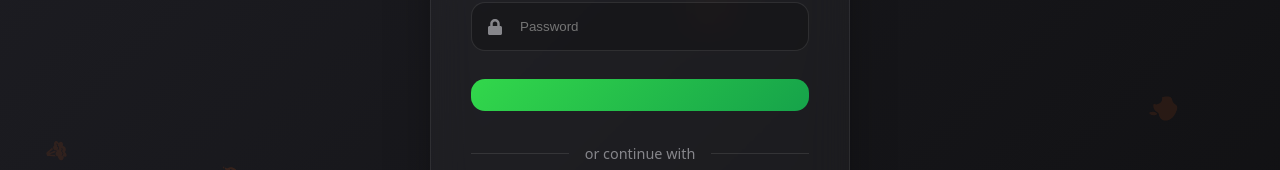
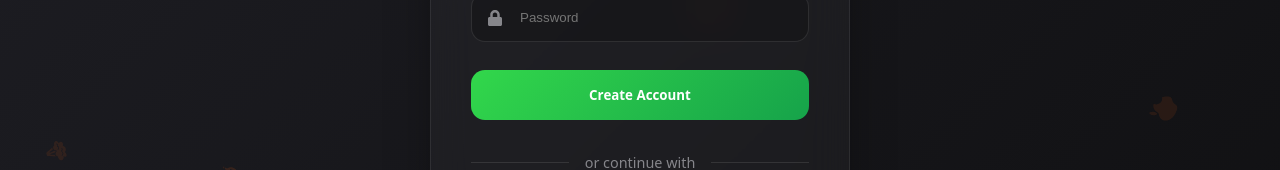
Before and after one commit to Yusuf2236/lider-bazar, a Next.js app: page /register in a window 1280 px wide. Shown: the part 449-619 px from the top of the page. Built offline with nearby package versions, Linux system fonts and the light colour scheme; no server answers.

Commit message:
fix: added missing button text to register page

```diff
--- a/src/app/register/page.tsx
+++ b/src/app/register/page.tsx
@@ -155,6 +155,7 @@ export default function RegisterPage() {
                             opacity: loading ? 0.7 : 1
                         }}
                     >
+                        {loading ? 'Creating account...' : 'Create Account'}
                     </motion.button>
                 </form>
 
```
